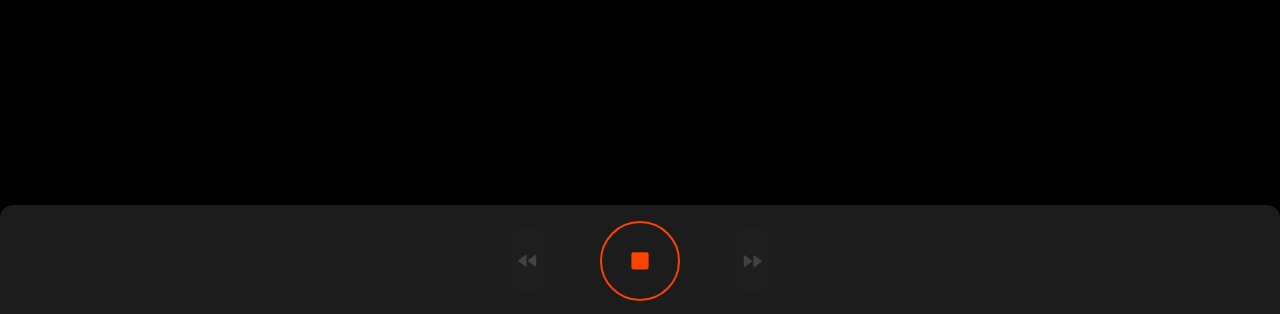
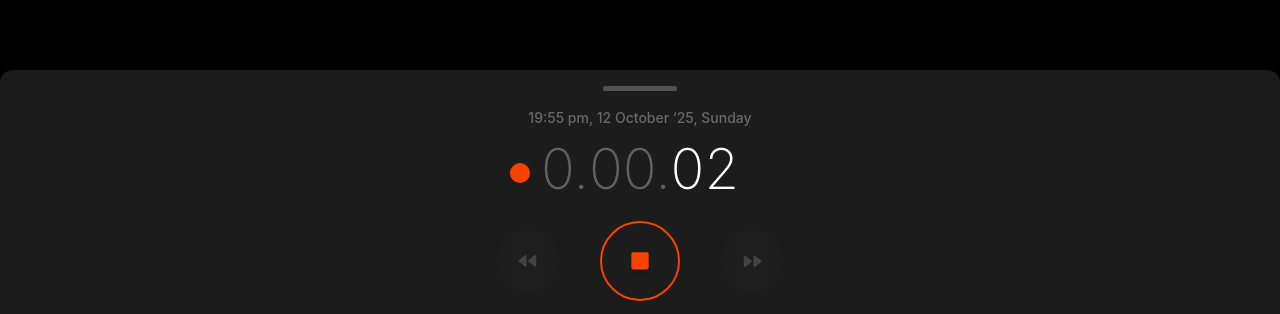
Before and after one commit to RainGrid/voicebook-frontend, a React (Vite) app: page / in a window 1280 px wide. Both pictures are taken after a click on the button 640 px from the left and 744 px from the top of the page. Shown: the part 483-797 px from the top of the page. Built offline with nearby package versions, Linux system fonts and the light colour scheme.

Commit message:
feat(*): adds timer

```diff
--- a/src/components/RecordPanel/RecordPanel.css
+++ b/src/components/RecordPanel/RecordPanel.css
@@ -6,6 +6,7 @@
 
   display: flex;
   flex-direction: column;
+  align-items: center;
   gap: 20px;
 
   padding: 16px;
@@ -17,6 +18,79 @@
   border-top-right-radius: 13px;
 
   z-index: 1;
+}
+
+.record-panel-indicator-wrapper {
+  display: flex;
+  align-items: center;
+  justify-content: center;
+}
+
+.record-panel-indicator {
+  width: 74px;
+  height: 5px;
+
+  background: #d1d1d1;
+  opacity: 0.3;
+  border-radius: 100px;
+}
+
+.record-panel-title {
+  font-size: 14px;
+  line-height: 100%;
+  font-weight: 500;
+  letter-spacing: 4%;
+  color: #d9d9d9;
+
+  opacity: 0.4;
+}
+
+.record-panel-timer-wrapper {
+  position: relative;
+}
+
+.record-panel-timer-indicator {
+  position: absolute;
+  top: 50%;
+  left: -31px;
+  width: 20px;
+  height: 20px;
+
+  transform: translateY(-50%);
+
+  background: #d1d1d10a;
+  border-radius: 50%;
+}
+
+.record-panel-timer-indicator--active {
+  background: #f94301;
+  border: 1.5px solid #f943011a;
+}
+
+.record-panel-timer {
+  display: flex;
+  align-items: center;
+  justify-content: center;
+
+  min-width: 190px;
+
+  padding-bottom: 8px;
+
+  font-size: 56px;
+  font-weight: 200;
+  line-height: 48px;
+  letter-spacing: 0%;
+  text-align: center;
+}
+
+.record-panel-timer-digit {
+  opacity: 0.3;
+
+  transition: opacity 0.3s ease;
+}
+
+.record-panel-timer-digit--active {
+  opacity: 1;
 }
 
 .record-panel-buttons {
--- a/src/components/RecordPanel/RecordPanel.tsx
+++ b/src/components/RecordPanel/RecordPanel.tsx
@@ -1,11 +1,15 @@
 import clsx from 'clsx';
 import { format } from 'date-fns';
+import { useEffect, useState } from 'react';
 import fastForwardIcon from '../../assets/icons/fast-forward.svg';
 import squareIcon from '../../assets/icons/square.svg';
 import { useAppContext } from '../../context/app.context';
 import './RecordPanel.css';
+import { getTimeParts } from './utils';
 
 const RecordPanel = () => {
+  const [, forceUpdate] = useState({});
+
   const {
     isRecording,
     records,
@@ -15,6 +19,11 @@ const RecordPanel = () => {
     setRecords,
     setStartTime,
   } = useAppContext();
+
+  const currentRecord = records[0];
+  const currentRecordDuration = (Date.now() - startTime) / 1000 || 0;
+
+  const { hours, minutes, seconds } = getTimeParts(currentRecordDuration);
 
   const handleToggleRecord = () => {
     if (!isRecording) {
@@ -44,8 +53,62 @@ const RecordPanel = () => {
     setRecords(newRecords);
   };
 
+  useEffect(() => {
+    if (!isRecording) {
+      return;
+    }
+
+    const timer = setInterval(() => {
+      forceUpdate({});
+    }, 1000);
+
+    forceUpdate({});
+
+    return () => clearInterval(timer);
+  }, [isRecording]);
+
   return (
     <div className="record-panel">
+      {isRecording && (
+        <>
+          <div className="record-panel-indicator-wrapper">
+            <div className="record-panel-indicator"></div>
+          </div>
+          {currentRecord && (
+            <div className="record-panel-title">{currentRecord.title}</div>
+          )}
+          <div className="record-panel-timer-wrapper">
+            <div
+              className={clsx('record-panel-timer-indicator', {
+                'record-panel-timer-indicator--active': isRecording,
+              })}
+            ></div>
+            <div className="record-panel-timer">
+              <span
+                className={clsx('record-panel-timer-digit', {
+                  'record-panel-timer-digit--active': hours > 0,
+                })}
+              >
+                {hours}.
+              </span>
+              <span
+                className={clsx('record-panel-timer-digit', {
+                  'record-panel-timer-digit--active': minutes > 0,
+                })}
+              >
+                {minutes.toString().padStart(2, '0')}.
+              </span>
+              <span
+                className={clsx('record-panel-timer-digit', {
+                  'record-panel-timer-digit--active': seconds > 0,
+                })}
+              >
+                {seconds.toString().padStart(2, '0')}
+              </span>
+            </div>
+          </div>
+        </>
+      )}
       <div className="record-panel-buttons">
         <button className="icon-button record-panel-button-backward record-panel-button-backward--disabled">
           <img src={fastForwardIcon} alt="Backward" />
--- /dev/null
+++ b/src/components/RecordPanel/utils.ts
@@ -0,0 +1,11 @@
+export const getTimeParts = (duration: number) => {
+  const hours = Math.floor(duration / 3600);
+  const minutes = Math.floor((duration % 3600) / 60);
+  const seconds = Math.floor(duration % 60);
+
+  return {
+    hours,
+    minutes,
+    seconds,
+  };
+};
--- a/src/components/RecordsList/RecordsList.tsx
+++ b/src/components/RecordsList/RecordsList.tsx
@@ -1,6 +1,7 @@
 import { useAppContext } from '../../context/app.context';
+import { formatTime } from '../../utils';
 import './RecordsList.css';
-import { formatDate, formatTime } from './utils';
+import { formatDate } from './utils';
 
 const RecordsList = () => {
   const { records } = useAppContext();
--- /dev/null
+++ b/src/utils/index.ts
@@ -0,0 +1,15 @@
+export const formatTime = (duration: number) => {
+  const hours = Math.floor(duration / 3600);
+  const minutes = Math.floor((duration % 3600) / 60);
+  const seconds = Math.floor(duration % 60);
+
+  if (hours > 0) {
+    return `${hours.toString().padStart(2, '0')}:${minutes
+      .toString()
+      .padStart(2, '0')}:${seconds.toString().padStart(2, '0')}`;
+  }
+
+  return `${minutes.toString().padStart(2, '0')}:${seconds
+    .toString()
+    .padStart(2, '0')}`;
+};
```
Also changed, not shown: src/components/RecordsList/utils.ts (+0 -16 lines).
